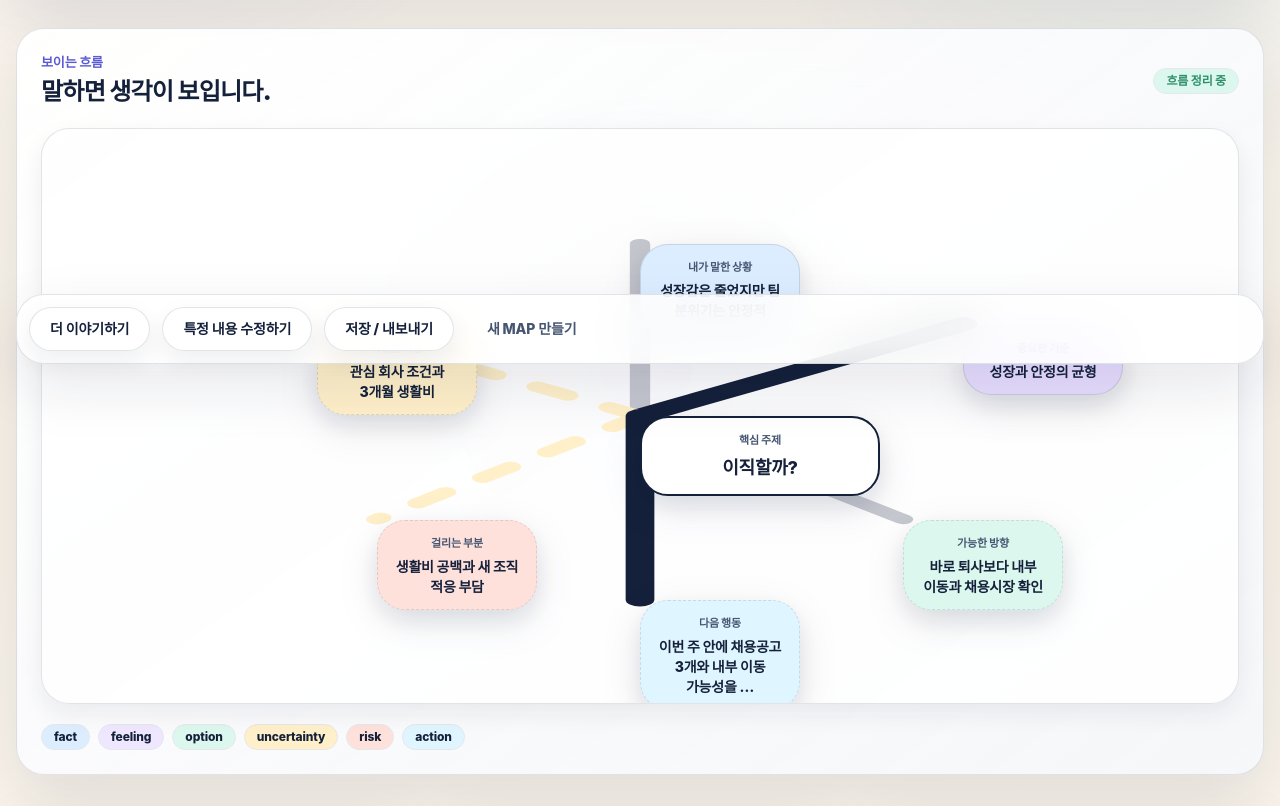
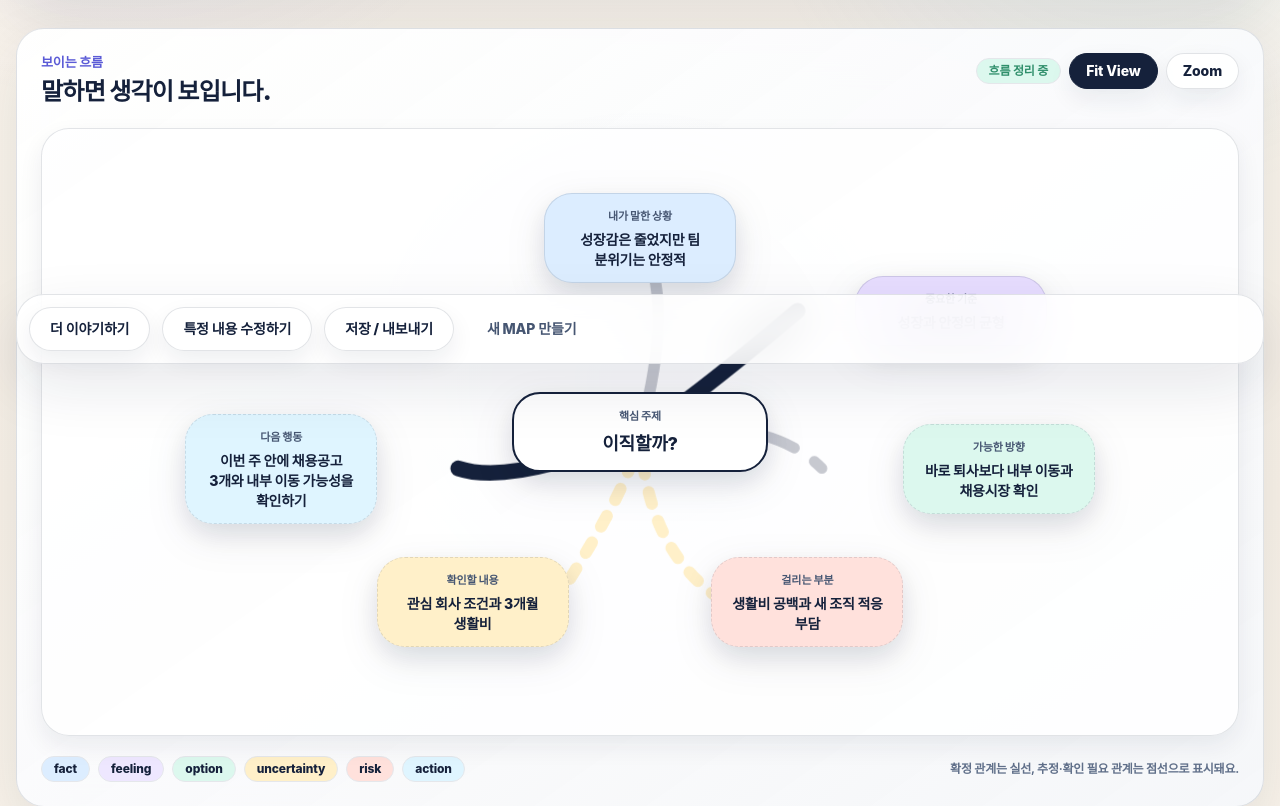
Before and after one commit to kwakhaeyong/map-mvp, a Next.js app: page /result in a window 1280 px wide. Shown: the part 420-1226 px from the top of the page. Built offline with nearby package versions, Linux system fonts and the light colour scheme.

Commit message:
PR5 improve MAP visualization

```diff
--- a/app/globals.css
+++ b/app/globals.css
@@ -60,9 +60,12 @@ textarea { letter-spacing: -0.01em; }
 .thinking-map { background: radial-gradient(circle at 50% 45%, rgba(91,91,214,.09), transparent 17rem), linear-gradient(145deg, rgba(255,255,255,.96), rgba(244,247,251,.88)); }
 .map-line { stroke: rgba(91,91,214,.36); stroke-width: 1.7; stroke-linecap: round; }
 .map-line-dotted { stroke-dasharray: 5 7; stroke: rgba(180,126,34,.45); }
-.map-node { filter: drop-shadow(0 12px 18px rgba(21,33,59,.10)); animation: node-in .32s ease both; }
+.map-node { filter: drop-shadow(0 12px 18px rgba(21,33,59,.10)); }
+.map-node-enter { animation: node-in var(--duration-slow) var(--easing-emphasized) both; }
+.map-edge { animation: edge-draw var(--duration-slow) var(--easing-standard) both; }
 .message-in { animation: message-in .24s ease both; }
-@keyframes node-in { from { opacity: 0; transform: translateY(8px) scale(.97); } to { opacity: 1; transform: translateY(0) scale(1); } }
+@keyframes node-in { from { opacity: 0; } to { opacity: 1; } }
+@keyframes edge-draw { from { opacity: 0; } to { opacity: 1; } }
 @keyframes message-in { from { opacity: 0; transform: translateY(6px); } to { opacity: 1; transform: translateY(0); } }
 button:focus-visible, textarea:focus-visible, input:focus-visible, summary:focus-visible { outline: 3px solid rgba(91,91,214,.34); outline-offset: 3px; }
 @media print { .print\:hidden { display: none !important; } main { background: white !important; padding: 0 !important; } .map-card, .shadow-xl, .shadow-2xl { box-shadow: none !important; } }
--- a/src/map-decision-v1/components/MapCanvas.tsx
+++ b/src/map-decision-v1/components/MapCanvas.tsx
@@ -1,5 +1,6 @@
+import { useMemo, useState } from "react";
 import { MapNode, MapRelation, MapSession, NodeKind } from "../types";
-import { Badge, Card, EmptyState, MapLegend, MapNode as MapNodePrimitive } from "./ui/primitives";
+import { Badge, Button, Card, EmptyState, MapLegend, MapNode as MapNodePrimitive } from "./ui/primitives";
 
 function cx(...classes: Array<string | false | null | undefined>) { return classes.filter(Boolean).join(" "); }
 function shorten(text: string, length = 44) { return text.trim().length > length ? `${text.trim().slice(0, length)}…` : text.trim(); }
@@ -16,47 +17,89 @@ const sampleNodes: MapNode[] = [
   { id: "sample-missing", kind: "missing", label: "확인할 내용", text: "다른 팀 기회와 생활비", confidence: "ai", createdAt: "" },
 ];
 
-const positions = [
-  { x: 50, y: 20 }, { x: 77, y: 34 }, { x: 72, y: 68 }, { x: 28, y: 68 }, { x: 23, y: 34 }, { x: 50, y: 82 }, { x: 84, y: 52 }, { x: 16, y: 52 },
-];
+type Point = { x: number; y: number };
+type PlacedNode = { node: MapNode; point: Point; relation?: MapRelation; delay: string };
+
+const layoutRings = {
+  desktop: [
+    { x: 50, y: 18 }, { x: 76, y: 30 }, { x: 80, y: 56 }, { x: 64, y: 78 },
+    { x: 36, y: 78 }, { x: 20, y: 56 }, { x: 24, y: 30 }, { x: 50, y: 86 },
+    { x: 88, y: 43 }, { x: 12, y: 43 },
+  ],
+  mobile: [
+    { x: 50, y: 16 }, { x: 78, y: 34 }, { x: 72, y: 66 }, { x: 50, y: 84 },
+    { x: 28, y: 66 }, { x: 22, y: 34 },
+  ],
+};
 
 function relationClass(node: MapNode, relation?: MapRelation) {
-  if (relation?.strength === "accent" || node.kind === "action" || node.kind === "direction") return "stroke-primary stroke-[2.4]";
-  if (relation?.strength === "dotted" || node.kind === "missing" || node.kind === "risk") return "stroke-uncertainty stroke-[1.8] [stroke-dasharray:3_4]";
-  return "stroke-border-strong stroke-[1.7]";
+  if (relation?.strength === "accent" || node.kind === "action" || node.kind === "direction") return "stroke-primary stroke-[2.6]";
+  if (relation?.strength === "dotted" || node.kind === "missing" || node.kind === "risk") return "stroke-uncertainty stroke-[2] [stroke-dasharray:2_3]";
+  if (node.confidence === "ai") return "stroke-border-strong stroke-[1.8] [stroke-dasharray:6_4] opacity-80";
+  return "stroke-border-strong stroke-[1.9]";
+}
+
+function edgePath(from: Point, to: Point, index: number) {
+  const curve = index % 2 === 0 ? 6 : -6;
+  const control: Point = { x: (from.x + to.x) / 2 + curve, y: (from.y + to.y) / 2 - curve };
+  return `M ${from.x} ${from.y} Q ${control.x} ${control.y} ${to.x} ${to.y}`;
+}
+
+function getViewport(zoom: number, compact: boolean, result: boolean) {
+  if (zoom === 0) return "0 0 100 100";
+  const size = result ? 86 : compact ? 90 : 82;
+  const half = size / 2;
+  return `${50 - half} ${50 - half} ${size} ${size}`;
 }
 
 export function MapCanvas({ session, sample = false, className, compact = false, result = false }: { session: MapSession; sample?: boolean; className?: string; compact?: boolean; result?: boolean }) {
+  const [zoom, setZoom] = useState(0);
   const realNodes = session.nodes.length ? session.nodes : [];
   const nodes = sample ? (realNodes.length ? realNodes : sampleNodes) : realNodes;
   const center = nodes.find((node) => node.kind === "topic") || nodes[0];
-  const outer = nodes.filter((node) => node.id !== center?.id).slice(0, compact ? 5 : 8);
-  const h = result ? "h-[32rem] sm:h-[36rem]" : compact ? "h-[16rem] sm:h-[19rem]" : "h-[28rem]";
+  const outerLimit = result ? 10 : compact ? 5 : 8;
+  const outer = nodes.filter((node) => node.id !== center?.id).slice(0, outerLimit);
+  const h = result ? "h-[34rem] sm:h-[38rem]" : compact ? "h-[17rem] sm:h-[20rem]" : "h-[30rem]";
+  const centerPoint = { x: 50, y: compact ? 52 : 50 };
+  const viewport = getViewport(zoom, compact, result);
+  const visibleLabel = outer.length ? `${outer.length + 1}개 조각` : "비어 있음";
+
+  const placedNodes = useMemo<PlacedNode[]>(() => outer.map((node, index) => ({
+    node,
+    point: (compact ? layoutRings.mobile : layoutRings.desktop)[index % (compact ? layoutRings.mobile.length : layoutRings.desktop.length)],
+    relation: session.relations.find((rel) => rel.to === node.id || (rel.from === node.id && rel.to === center?.id)),
+    delay: `${Math.min(index * 60, 360)}ms`,
+  })), [center?.id, compact, outer, session.relations]);
 
   return (
     <Card className={cx("thinking-map overflow-hidden p-4 sm:p-6", className)} aria-label="실시간 생각 MAP">
-      <div className="mb-5 flex items-center justify-between gap-3">
+      <div className="mb-5 flex flex-wrap items-start justify-between gap-3">
         <div><p className="kicker">보이는 흐름</p><h2 className="mt-1 text-xl font-black tracking-[-0.03em] sm:text-2xl">말하면 생각이 보입니다.</h2></div>
-        {!compact ? <Badge tone={outer.length ? "success" : "default"}>{outer.length ? "흐름 정리 중" : "비어 있음"}</Badge> : null}
+        <div className="flex flex-wrap items-center justify-end gap-2">
+          {!compact ? <Badge tone={outer.length ? "success" : "default"}>{outer.length ? "흐름 정리 중" : visibleLabel}</Badge> : null}
+          {!compact && center ? <div className="flex gap-2" aria-label="MAP 보기 조절"><Button size="sm" variant={zoom ? "secondary" : "primary"} onClick={() => setZoom(0)}>Fit View</Button><Button size="sm" variant={zoom ? "primary" : "secondary"} onClick={() => setZoom((value) => value ? 0 : 1)}>Zoom</Button></div> : null}
+        </div>
       </div>
       <div className={cx("relative overflow-hidden rounded-large border border-border bg-surface shadow-subtle", h)}>
-        <svg className="absolute inset-0 h-full w-full" viewBox="0 0 100 100" preserveAspectRatio="none" aria-hidden="true">
-          {center ? outer.map((node, index) => <line key={node.id} x1="50" y1="50" x2={positions[index].x} y2={positions[index].y} className={relationClass(node, session.relations.find((rel) => rel.to === node.id))} strokeLinecap="round" />) : null}
-        </svg>
-        {center ? <MapNodeView node={center} x={50} y={50} center compact={compact} /> : <div className="absolute inset-0 grid place-items-center p-8"><EmptyState>첫 이야기를 하면 생각의 중심이 나타나요.</EmptyState></div>}
-        {outer.map((node, index) => <MapNodeView key={node.id} node={node} x={positions[index].x} y={positions[index].y} compact={compact} />)}
+        {center ? <>
+          <svg className="absolute inset-0 h-full w-full transition-all duration-slow ease-emphasized motion-reduce:transition-none" viewBox={viewport} preserveAspectRatio="xMidYMid meet" aria-hidden="true">
+            {placedNodes.map(({ node, point, relation, delay }, index) => <path key={node.id} d={edgePath(centerPoint, point, index)} className={cx("map-edge fill-none", relationClass(node, relation))} strokeLinecap="round" style={{ animationDelay: delay }} />)}
+          </svg>
+          <MapNodeView node={center} x={centerPoint.x} y={centerPoint.y} center compact={compact} delay="0ms" />
+          {placedNodes.map(({ node, point, delay }) => <MapNodeView key={node.id} node={node} x={point.x} y={point.y} compact={compact} delay={delay} />)}
+        </> : <div className="absolute inset-0 grid place-items-center p-8"><EmptyState><p className="font-extrabold text-text-primary">아직 MAP이 비어 있어요.</p><p className="mt-2">첫 이야기를 하면 중심 노드와 관계가 여기에서 자라납니다.</p></EmptyState></div>}
       </div>
-      {!compact ? <div className="mt-5"><MapLegend items={["fact", "feeling", "option", "uncertainty", "risk", "action"]} /></div> : null}
+      {!compact ? <div className="mt-5 flex flex-wrap items-center justify-between gap-3"><MapLegend items={["fact", "feeling", "option", "uncertainty", "risk", "action"]} /><p className="text-xs font-bold text-text-muted">확정 관계는 실선, 추정·확인 필요 관계는 점선으로 표시돼요.</p></div> : null}
     </Card>
   );
 }
 
-function MapNodeView({ node, x, y, center = false, compact = false }: { node: MapNode; x: number; y: number; center?: boolean; compact?: boolean }) {
-  const w = center ? (compact ? "w-44 sm:w-48" : "w-52 sm:w-60") : (compact ? "w-28 sm:w-32" : "w-36 sm:w-40");
+function MapNodeView({ node, x, y, center = false, compact = false, delay = "0ms" }: { node: MapNode; x: number; y: number; center?: boolean; compact?: boolean; delay?: string }) {
+  const w = center ? (compact ? "w-44 sm:w-52" : "w-56 sm:w-64") : (compact ? "w-32 sm:w-36" : "w-40 sm:w-48");
   return (
-    <MapNodePrimitive type={nodeType[node.kind] || "fact"} className={cx("absolute -translate-x-1/2 -translate-y-1/2 text-center", w, center && "border-2", node.confidence === "ai" && "border-dashed")} style={{ left: `${x}%`, top: `${y}%` }}>
+    <MapNodePrimitive type={nodeType[node.kind] || "fact"} className={cx("map-node-enter absolute -translate-x-1/2 -translate-y-1/2 text-center", w, center && "border-2", node.confidence === "ai" && "border-dashed")} style={{ left: `${x}%`, top: `${y}%`, animationDelay: delay }}>
       <p className="text-[11px] font-black uppercase tracking-[-0.01em] text-text-secondary">{node.label}</p>
-      <p className={cx("mt-1 whitespace-normal break-keep font-extrabold leading-snug", center ? "text-base sm:text-lg" : "text-xs sm:text-sm")}>{shorten(node.text, center ? 54 : 28)}</p>
+      <p className={cx("mt-1 whitespace-normal break-keep font-extrabold leading-snug", center ? "text-base sm:text-lg" : "text-xs sm:text-sm")}>{shorten(node.text, center ? 64 : compact ? 28 : 36)}</p>
     </MapNodePrimitive>
   );
 }
```
